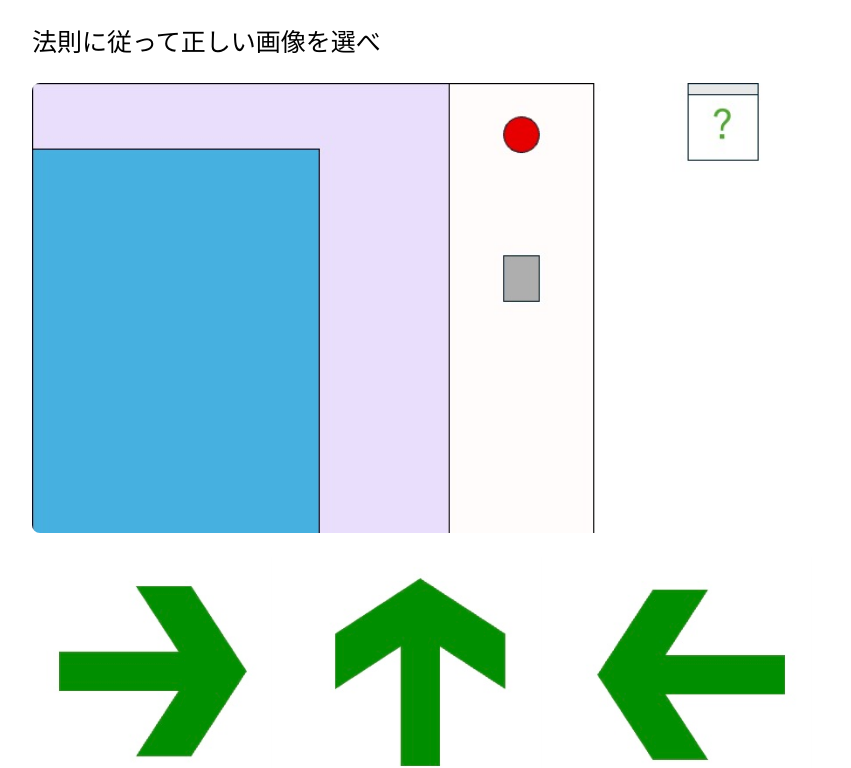
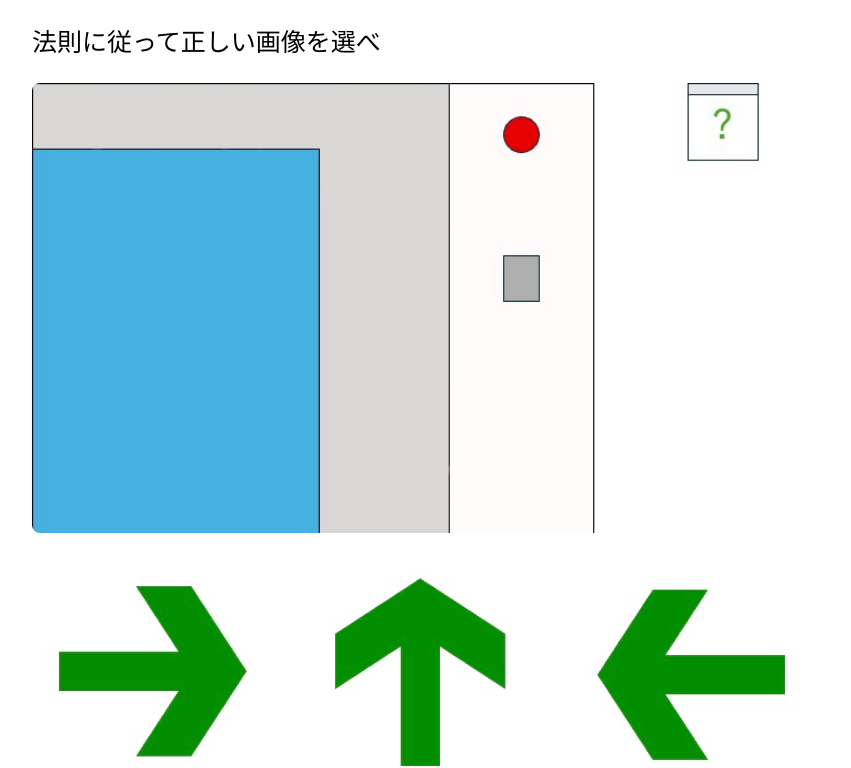
Before and after one commit to AT-1331/Question1, a plain HTML site: page index.html in a window 1280 px wide. Shown: the part 90-858 px from the top of the page, without its empty margins (208-1059 px from the left). Drawn offline with Linux system fonts and the light colour scheme.

Commit message:
Update index.html

```diff
--- a/index.html
+++ b/index.html
@@ -36,7 +36,7 @@
   <div class="container">
     <h1>第１問</h1>
     <p class="body">法則に従って正しい画像を選べ</p>
-    <img src="img/問題1.jpg" alt="第１問">
+    <img src="img/問題1_更新版.jpg" alt="第１問">
     <p>
     <a href="https://at-1331.github.io/Incorrect/" target="_blank">
         <img src="img/選択肢1.jpg" alt="選択肢１" style="width: 30%; margin-right: 1%;">>
```
